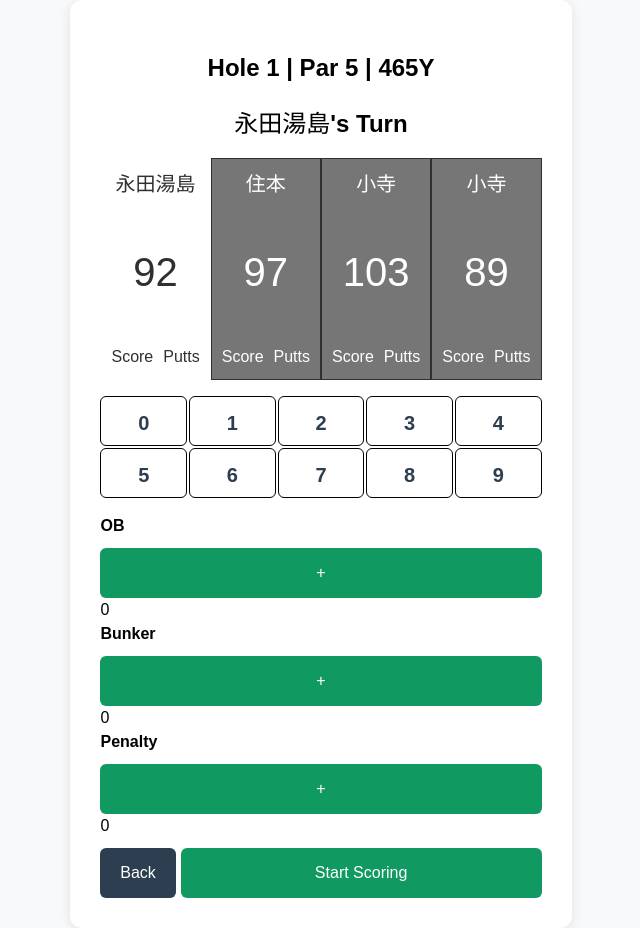
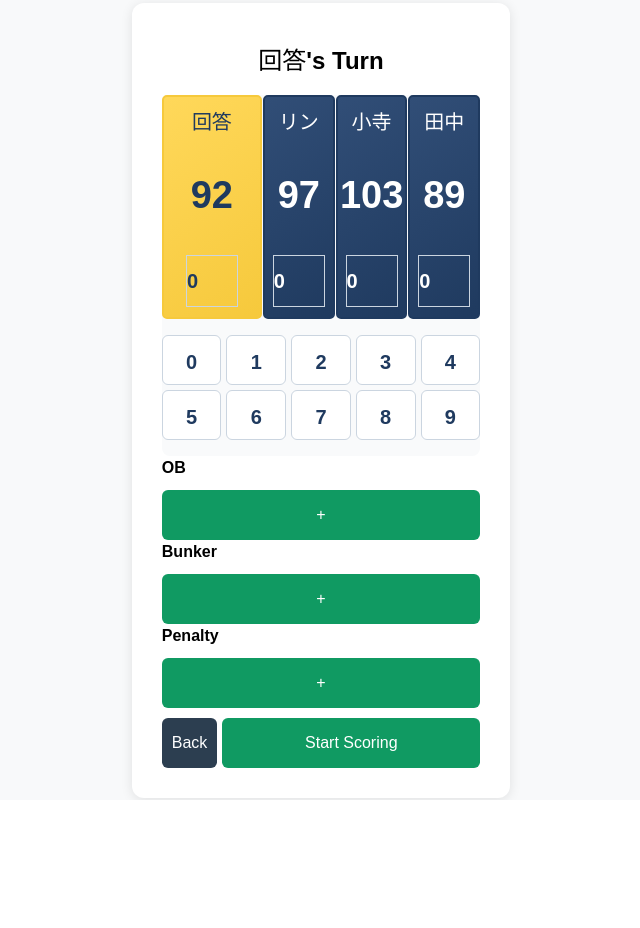
Before and after one commit to HoangAnMSc/Golf-Score-Calculator, a React (Vite) app in the folder frontend/: page /score in a window 1280 px wide. Shown: the whole page, without its empty margins (319-959 px from the left). After the commit the page ends 800 px from the top, so only its background shows below. Built offline with nearby package versions, Linux system fonts and the light colour scheme.

Commit message:
update 3番目

```diff
--- a/frontend/src/App.css
+++ b/frontend/src/App.css
@@ -8,19 +8,20 @@ body {
 
 .container {
   width: 100%;
-  max-width: 500px;
+  max-width: 425px;
   margin: 0 auto;
   text-align: center;
 }
 
-.title {
-  width: 100%;
-  font-size: 40px;
+.container .title {
+  font-size: 36px;
+  margin: 0 20px;
   font-weight: bold;
   margin-bottom: 10px;
+  text-align: center;
 }
 
-.subtitle {
+.container .subtitle {
   color: #555;
   margin-bottom: 35px;
 }
@@ -28,6 +29,7 @@ body {
 .form_container {
   background: white;
   padding: 30px;
+  margin: 0 20px;
   gap: 10px;
   border-radius: 12px;
   box-shadow: 0 2px 12px rgba(0, 0, 0, 0.1);
@@ -170,36 +172,71 @@ body {
   text-align: center;
   font-weight: bold;
   margin-bottom: 16px;
+  font-family: "Baloo 2", Arial, sans-serif;
+  color: #2c3e50;
 }
 
-.player-scores {
+.score-control {
+  display: flex;
+  flex-direction: column;
+  background-color: #f9fafb;
+  border-radius: 8px;
+}
+
+.player-map {
+  width: 100%;
   display: flex;
   margin-bottom: 16px;
+  gap: 1px;
 }
 
-.player-row {
+.player-tab {
   display: flex;
+  min-width: 15%;
   height: 200px;
   flex-direction: column;
   align-items: center;
   justify-content: space-between;
-  border: 1px solid #313030;
+  border: 2px solid #1f3a5f;
   padding: 10px;
-  background-color: #777676;
+  background: linear-gradient(145deg, #314e77, #1f3a5f);
   color: white;
   cursor: pointer;
+  border-radius: 5px;
+  transition: all 0.3s ease;
 }
 
-.player-row.active {
-  background-color: white;
-  border-color: white;
-  color: #313030;
+.player-tab:hover {
+  transform: translateY(-3px);
+  box-shadow: 0 4px 10px rgba(0, 0, 0, 0.15);
+}
+
+.player-tab.active {
+  width: 40%;
+  background: linear-gradient(145deg, #ffd85a, #f6c93c);
+  border-color: #f6c93c;
+  color: #1f3a5f;
 }
 
 .player-name {
   font-weight: bold;
   font-size: 20px;
+}
 
+.total_score {
+  font-size: 38px;
+  font-weight: 700;
+}
+
+.score-box{
+  display: flex;
+  font-size: 20px;
+  font-weight: 700;
+  width: 50px;
+  height: 50px;
+  border: 1px solid #cbd5e0;
+  text-align: center;
+  align-items: center;
 }
 
 .player-inputs {
@@ -208,9 +245,10 @@ body {
 }
 
 .numpad {
+  width: 100%;
   display: grid;
   grid-template-columns: repeat(5, 1fr);
-  gap: 2px;
+  gap: 5px;
   margin-bottom: 16px;
 }
 
@@ -221,11 +259,14 @@ body {
   margin: 0;
   cursor: pointer;
   background-color: white;
-  color: #2c3e50;
+  color: #1f3a5f;
   font-weight: 600;
-  border: 1px solid black;
+  border: 1px solid #cbd5e0;
+  transition: all 0.2s ease;
 }
 
-.player-row .total_score{
-  font-size: 40px;
+.numpad button:hover {
+  background-color: #f6c93c;
+  color: #1f3a5f;
+  border-color: #f6c93c;
 }
--- a/frontend/src/pages/score.jsx
+++ b/frontend/src/pages/score.jsx
@@ -3,15 +3,13 @@ import { useNavigate } from "react-router-dom";
 import axios from "axios";
 import "../App.css";
 
-const players = ["永田湯島", "住本", "小寺", "小寺"];
+const players = ["回答", "リン", "小寺", "田中"];
 const total_score = ["92", "97", "103", "89"];
 
 const Score = () => {
   const navigate = useNavigate();
   const [activePlayerIdx, setActivePlayerIdx] = useState(0);
-  const [scores, setScores] = useState(
-    players.map(() => ({ score: "", putts: "", ob: 0, bunker: 0, penalty: 0 }))
-  );
+  const [scores, setScores] = useState(players.map(() => ({ score: "" })));
   const [selectedField, setSelectedField] = useState("score");
 
   const handleNumberClick = (num) => {
@@ -26,24 +24,22 @@ const Score = () => {
   const playerData = scores[activePlayerIdx];
 
   return (
+    <div className="container">
       <div className="form_container">
-      <div className="hole-wapper">
-        <h2>Hole 1 | Par 5 | 465Y</h2>
         <h3>{player}'s Turn</h3>
-      </div>
+        <div className="hole-wapper"></div>
 
-      <div className="player-scores">
+        <div className="score-control">
+          <div className="player-map">
             {players.map((name, idx) => (
               <div
                 key={idx}
-            className={`player-row ${idx === activePlayerIdx ? "active" : ""}`}
-          >
-            <div
-              className="player-name"
+                className={`player-tab ${
+                  idx === activePlayerIdx ? "active" : ""
+                }`}
                 onClick={() => setActivePlayerIdx(idx)}
               >
-              {name}
-            </div>
+                <div className="player-name">{name}</div>
                 <div className="total_score">{total_score[idx]}</div>
                 <div className="player-inputs">
                   <div
@@ -52,25 +48,13 @@ const Score = () => {
                         ? "selected"
                         : ""
                     }`}
-                onClick={() => {
+                    onClick={(e) => {
+                      e.stopPropagation();
                       setSelectedField("score");
                       setActivePlayerIdx(idx);
                     }}
                   >
-                {scores[idx].score || "Score"}
-              </div>
-              <div
-                className={`putts-box ${
-                  selectedField === "putts" && activePlayerIdx === idx
-                    ? "selected"
-                    : ""
-                }`}
-                onClick={() => {
-                  setSelectedField("putts");
-                  setActivePlayerIdx(idx);
-                }}
-              >
-                {scores[idx].putts || "Putts"}
+                    {scores[idx].score || "0"}
                   </div>
                 </div>
               </div>
@@ -83,6 +67,7 @@ const Score = () => {
                 {num}
               </button>
             ))}
+          </div>
         </div>
 
         <div className="details">
@@ -140,6 +125,7 @@ const Score = () => {
           <button type="submit">Start Scoring</button>
         </div>
       </div>
+    </div>
   );
 };
 
```
Lines whose indentation alone changed are shown as unchanged.
